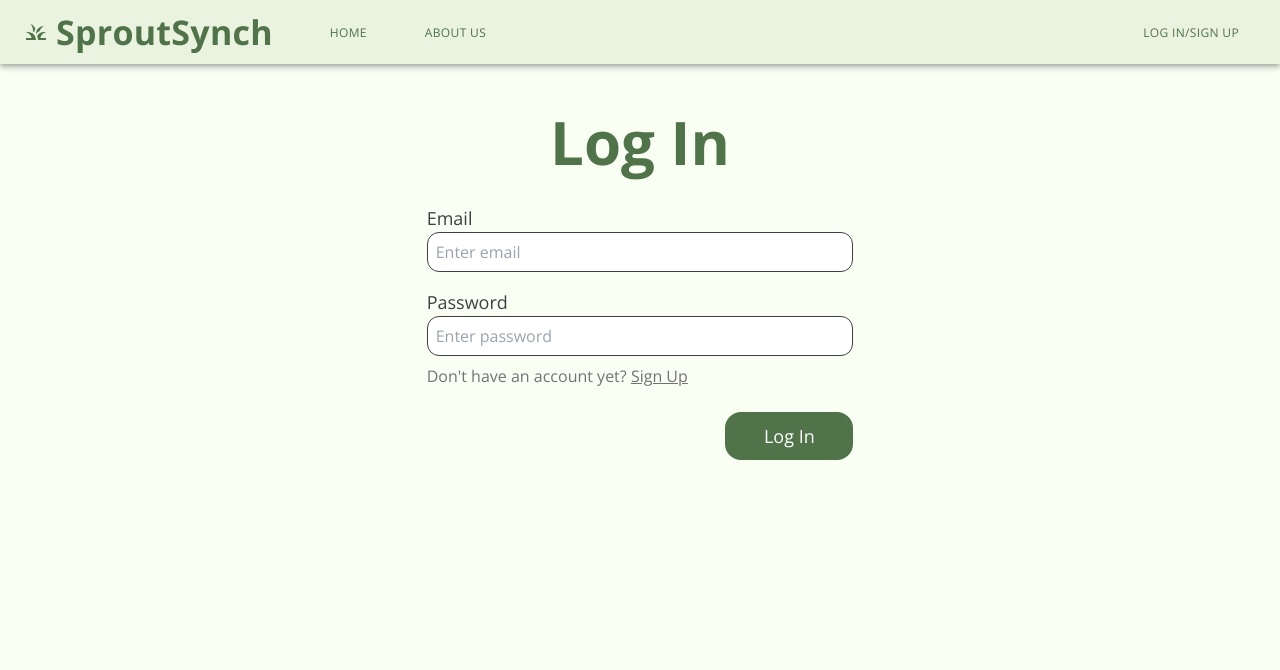
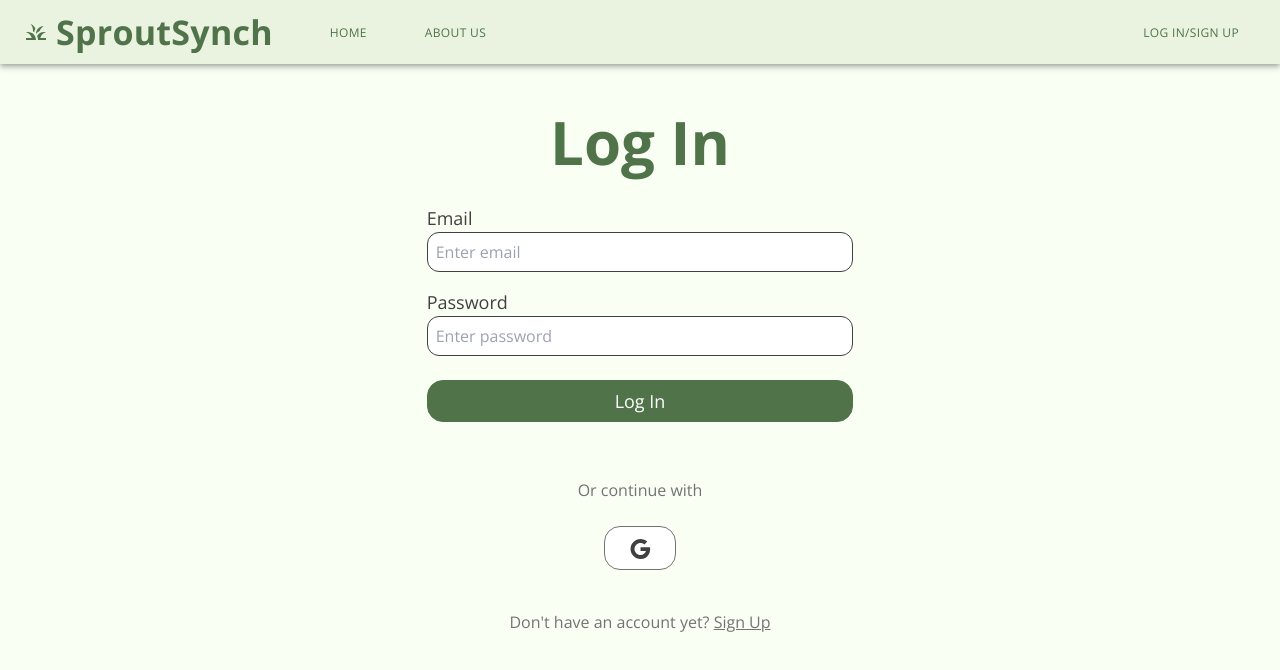
Before and after one commit to franklinthai/SproutSynch, a Next.js app: page /login in a window 1280 px wide. Shown: the top 670 px of the page. Built offline with nearby package versions, Linux system fonts and the light colour scheme; no server answers.

Commit message:
Added Google sign in functionality and hidden characters when typing passwords

```diff
--- a/src/app/firebaseconfig.js
+++ b/src/app/firebaseconfig.js
@@ -18,5 +18,4 @@ const app = initializeApp(firebaseConfig);
 const db = getFirestore(app)
 
 export {db};
-
 export const auth = getAuth(app);
--- a/src/app/globals.css
+++ b/src/app/globals.css
@@ -40,10 +40,10 @@ input, select {
   padding: 0.5rem;
   margin-top: 1.5rem;
   border-radius: 1rem;
-  border-width: 2px;
+  border-width: 1px;
   width: 8rem;
   font-size: 1.125rem;
-  line-height: 1.75rem;
+  line-height: 1.5rem;
   color: #ffffff;
   border-color: rgb(80, 115, 74);
   background-color: rgb(80, 115, 74);
@@ -64,7 +64,7 @@ input, select {
 
 .BackButton {
   color: rgb(64, 64, 64);
-  border-color: rgb(64, 64, 64);
+  border-color: rgb(115, 115, 115);
   background-color: white;
 }
 
--- a/src/app/login/page.tsx
+++ b/src/app/login/page.tsx
@@ -1,10 +1,13 @@
 'use client'
 import { useEffect, useState } from 'react';
 import { useRouter } from 'next/navigation';
-import { onAuthStateChanged, signInWithEmailAndPassword } from "firebase/auth";
+import { onAuthStateChanged, signInWithEmailAndPassword, GoogleAuthProvider, signInWithPopup } from "firebase/auth";
 import { auth } from "../firebaseconfig.js";
 import ResponsiveAppBar from "../navbar";
 import Link from 'next/link.js';
+import GoogleIcon from '@mui/icons-material/Google';
+
+const provider = new GoogleAuthProvider();
 
 const SignUp = () => {
   const [email, setEmail] = useState("");
@@ -14,11 +17,11 @@ const SignUp = () => {
 
   useEffect(()=>{
     onAuthStateChanged(auth, (user) => {
-        if (user) {
-          router.push("/");
-        } else {
-          setUid(undefined);
-        }
+      if (user) {
+        router.push("/");
+      } else {
+        setUid(undefined);
+      }
     });
   }, []);
 
@@ -37,6 +40,17 @@ const SignUp = () => {
     };
   }
 
+  const onGoogleClick = event => {
+    signInWithPopup(auth, provider)
+    .then(authUser => {
+      router.push("/");
+    })
+    .catch(error => {
+      alert(error);
+    });
+    event.preventDefault();
+  }
+
   return <div className="flex flex-col items-center">
         <ResponsiveAppBar></ResponsiveAppBar>
         {uid === undefined
@@ -46,11 +60,13 @@ const SignUp = () => {
             <div className="Label">Email</div>
             <input id="email" value={email} onChange={(e) => setEmail(e.target.value)} placeholder="Enter email"></input>
             <div className="Label">Password</div>
-            <input id="passwordone" value={password} onChange={(e) => setPassword(e.target.value)} placeholder="Enter password"></input>
-            <p className='mt-2'>Don't have an account yet? <Link href="/signup" className='underline'>Sign Up</Link></p>
-            <div className="flex justify-end">
-                <button onClick={(e) => onSubmitClick(e)} className="ActionButton">Log In</button>
+            <input type="password" id="password" value={password} onChange={(e) => setPassword(e.target.value)} placeholder="Enter password"></input>
+            <button onClick={(e) => onSubmitClick(e)} className="ActionButton" style={{width: "100%"}}>Log In</button>
+            <p className='mt-14 text-center'>Or continue with</p>
+            <div className='flex justify-center'>
+              <button className='text-center ActionButton BackButton' style={{width: "4.5rem"}} onClick={onGoogleClick}><GoogleIcon/></button>
             </div>
+            <p className='mt-10 text-center'>Don't have an account yet? <Link href="/signup" className='underline'>Sign Up</Link></p>
         </div></>
         :
         <p className='mt-8'>You are already logged in. To access this feature, please log out first.</p>}
--- a/src/app/signup/page.tsx
+++ b/src/app/signup/page.tsx
@@ -1,10 +1,13 @@
 'use client'
 import { useEffect, useState } from 'react';
 import { useRouter } from 'next/navigation';
-import { createUserWithEmailAndPassword, onAuthStateChanged } from "firebase/auth";
+import { createUserWithEmailAndPassword, onAuthStateChanged, GoogleAuthProvider, signInWithPopup } from "firebase/auth";
 import { auth } from "../firebaseconfig.js";
 import ResponsiveAppBar from "../navbar";
 import Link from 'next/link.js';
+import GoogleIcon from '@mui/icons-material/Google';
+
+const provider = new GoogleAuthProvider();
 
 const SignUp = () => {
   const [email, setEmail] = useState("");
@@ -40,6 +43,17 @@ const SignUp = () => {
     event.preventDefault();
   };
 
+  const onGoogleClick = event => {
+    signInWithPopup(auth, provider)
+    .then(authUser => {
+      router.push("/");
+    })
+    .catch(error => {
+      alert(error);
+    });
+    event.preventDefault();
+  }
+
   return <div className="flex flex-col items-center">
         <ResponsiveAppBar></ResponsiveAppBar>
         {uid === undefined
@@ -52,10 +66,12 @@ const SignUp = () => {
             <input id="passwordone" value={passwordOne} onChange={(e) => setPasswordOne(e.target.value)} placeholder="Enter password"></input>
             <div className="Label">Confirm Password</div>
             <input id="passwordone" value={passwordTwo} onChange={(e) => setPasswordTwo(e.target.value)} placeholder="Enter password"></input>
-            <p className='mt-2'>Already have an account? <Link href="/login" className='underline'>Log in</Link></p>
-            <div className="flex justify-end">
-                <button onClick={(e) => onSubmitClick(e)} className="ActionButton">Sign Up</button>
+            <button onClick={(e) => onSubmitClick(e)} className="ActionButton" style={{width: "100%"}}>Sign Up</button>
+            <p className='mt-14 text-center'>Or sign up with</p>
+            <div className='flex justify-center'>
+              <button className='text-center ActionButton BackButton' style={{width: "4.5rem"}} onClick={onGoogleClick}><GoogleIcon/></button>
             </div>
+            <p className='mt-10 text-center'>Already have an account? <Link href="/login" className='underline'>Log in</Link></p>
         </div></>
         :
         <p className='mt-8'>You are already logged in. To access this feature, please log out first.</p>}
```
